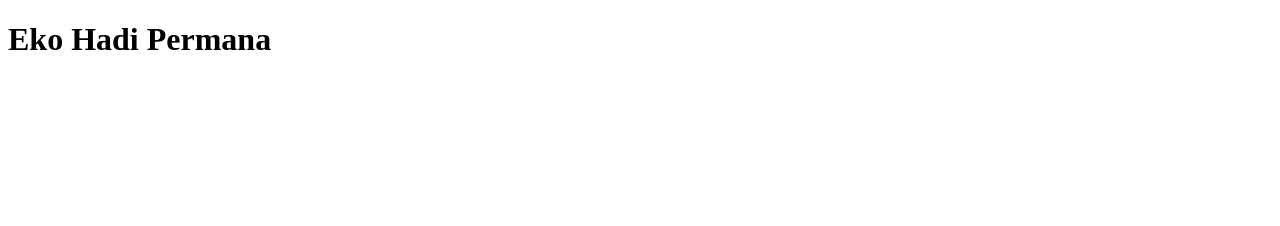
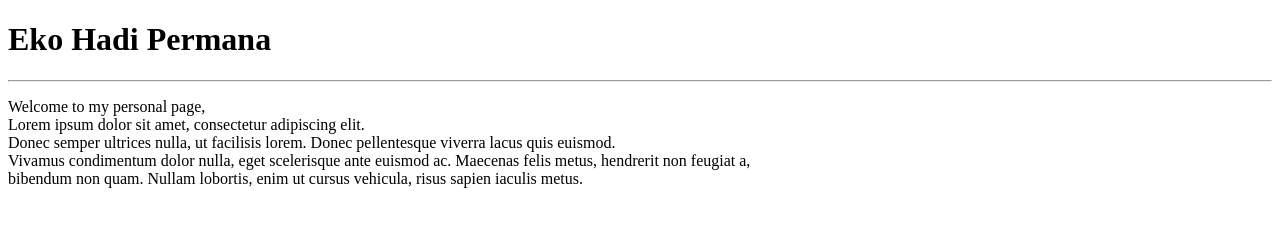
Before and after one commit to ekohadipermana/personal_cv, a plain HTML site: page index.html in a window 1280 px wide. Drawn offline with Linux system fonts and the light colour scheme.

Commit message:
adding some lorem ipsum

```diff
--- a/index.html
+++ b/index.html
@@ -7,6 +7,12 @@
 </head>
 <body>
     <h1>Eko Hadi Permana</h1>
+    <hr>
+    <p>Welcome to my personal page, <br>Lorem ipsum dolor sit amet, consectetur adipiscing elit.
+        <br>Donec semper ultrices nulla, ut facilisis lorem. Donec pellentesque viverra lacus quis euismod.
+        <br>Vivamus condimentum dolor nulla, eget scelerisque ante euismod ac. Maecenas felis metus, hendrerit non feugiat a,
+        <br>bibendum non quam. Nullam lobortis, enim ut cursus vehicula, risus sapien iaculis metus.
+    </p>
 
 </body>
 </html>
```
